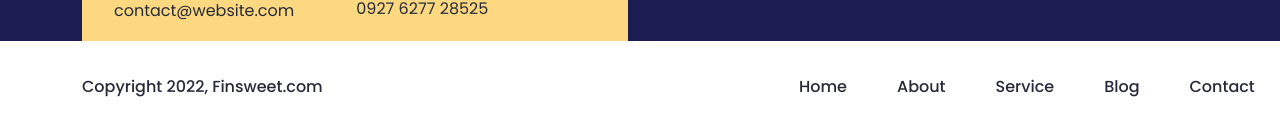
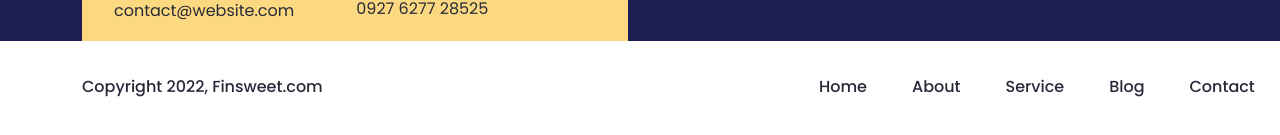
Before and after one commit to esratefa/Finsweet, a plain HTML site: page index.html in a window 1280 px wide. Shown: the part 6926-7061 px from the top of the page. Drawn offline with Linux system fonts and the light colour scheme.

Commit message:
Finsweet website first part completed

```diff
--- a/css/style.css
+++ b/css/style.css
@@ -977,12 +977,12 @@ img {
 }
 
 #Footer_end .footer_end_right {
-  margin-left: 115px;
+  margin-left: 135px;
 }
 
 #Footer_end .footer_end_right ul {
   display: flex;
-  column-gap: 50px;
+  column-gap: 45px;
 }
 
 #Footer_end .footer_end_right ul li a {
```
